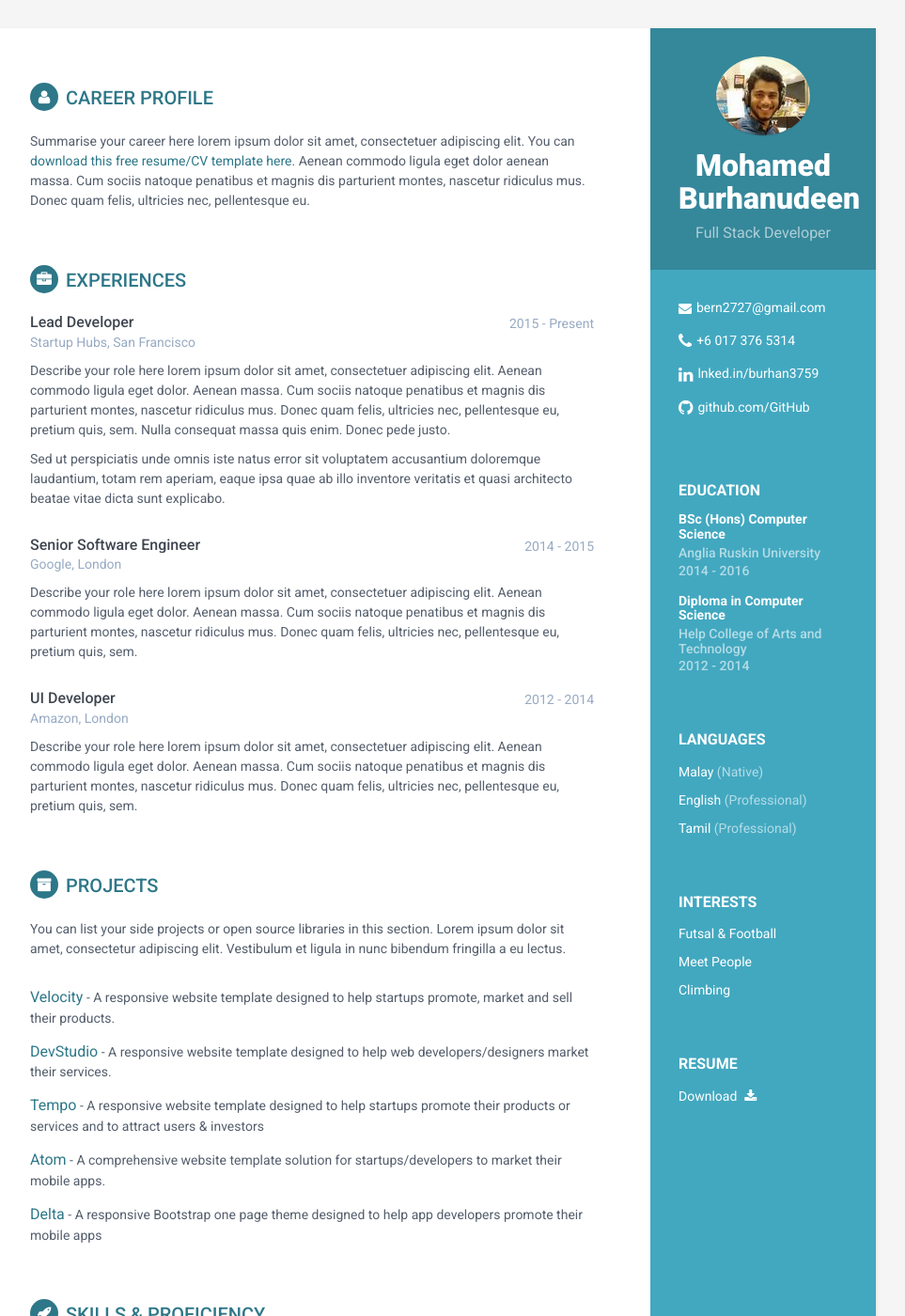
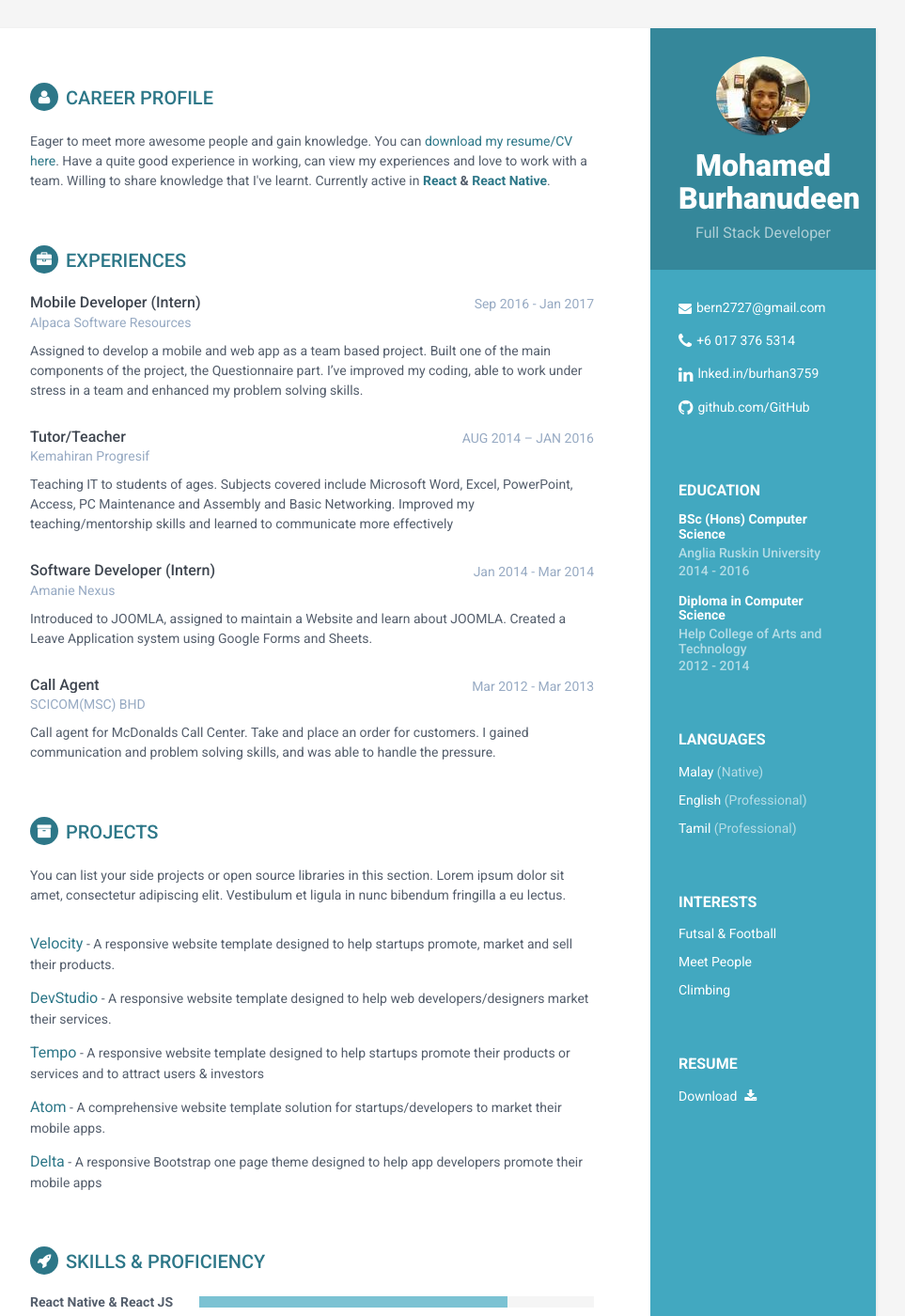
Before and after one commit to burhan3759/resume, a Jekyll site: the page built from index.html, in a window 1280 px wide and 1400 px high. Shown: the whole window at 94% size, without its empty margins (188-1151 px from the left). Built offline with Jekyll 4.4.1, drawn with Linux system fonts in a browser that asks for light colours.

Commit message:
update career profile and experiences

```diff
--- a/_includes/career-profile.html
+++ b/_includes/career-profile.html
@@ -1,6 +1,6 @@
 <section class="section summary-section">
 <h2 class="section-title"><i class="fa fa-user"></i>Career Profile</h2>
 <div class="summary">
-    <p>Summarise your career here lorem ipsum dolor sit amet, consectetuer adipiscing elit. You can <a href="#" target="_blank">download this free resume/CV template here</a>. Aenean commodo ligula eget dolor aenean massa. Cum sociis natoque penatibus et magnis dis parturient montes, nascetur ridiculus mus. Donec quam felis, ultricies nec, pellentesque eu.</p>
+    <p>Eager to meet more awesome people and gain knowledge. You can <a href="https://drive.google.com/uc?export=download&id=0B8YgG3Piiq99SmNnN1ZTRmswcDA" target="_blank">download my resume/CV here</a>. Have a quite good experience in working, can view my experiences and love to work with a team. Willing to share knowledge that I've learnt. Currently active in <strong><a href="https://facebook.github.io/react/" target="_blank">React</a> & <a href="https://facebook.github.io/react-native/" target="_blank">React Native</a></strong>.</p>
 </div><!--//summary-->
 </section><!--//section-->
--- a/_includes/experience.html
+++ b/_includes/experience.html
@@ -4,27 +4,26 @@
                 <div class="item">
                     <div class="meta">
                         <div class="upper-row">
-                            <h3 class="job-title">Lead Developer</h3>
-                            <div class="time">2015 - Present</div>
+                            <h3 class="job-title">Mobile Developer (Intern)</h3>
+                            <div class="time">Sep 2016 - Jan 2017</div>
                         </div><!--//upper-row-->
-                        <div class="company">Startup Hubs, San Francisco</div>
+                        <div class="company">Alpaca Software Resources</div>
                     </div><!--//meta-->
                     <div class="details">
-                        <p>Describe your role here lorem ipsum dolor sit amet, consectetuer adipiscing elit. Aenean commodo ligula eget dolor. Aenean massa. Cum sociis natoque penatibus et magnis dis parturient montes, nascetur ridiculus mus. Donec quam felis, ultricies nec, pellentesque eu, pretium quis, sem. Nulla consequat massa quis enim. Donec pede justo.</p>
-                        <p>Sed ut perspiciatis unde omnis iste natus error sit voluptatem accusantium doloremque laudantium, totam rem aperiam, eaque ipsa quae ab illo inventore veritatis et quasi architecto beatae vitae dicta sunt explicabo. </p>
+                        <p>Assigned to develop a mobile and web app as a team based project. Built one of the main components of the project, the Questionnaire part. I’ve improved my coding, able to work under stress in a team and enhanced my problem solving skills.</p>
                     </div><!--//details-->
                 </div><!--//item-->
 
                 <div class="item">
                     <div class="meta">
                         <div class="upper-row">
-                            <h3 class="job-title">Senior Software Engineer</h3>
-                            <div class="time">2014 - 2015</div>
+                            <h3 class="job-title">Tutor/Teacher</h3>
+                            <div class="time">AUG 2014 – JAN 2016</div>
                         </div><!--//upper-row-->
-                        <div class="company">Google, London</div>
+                        <div class="company">Kemahiran Progresif</div>
                     </div><!--//meta-->
                     <div class="details">
-                        <p>Describe your role here lorem ipsum dolor sit amet, consectetuer adipiscing elit. Aenean commodo ligula eget dolor. Aenean massa. Cum sociis natoque penatibus et magnis dis parturient montes, nascetur ridiculus mus. Donec quam felis, ultricies nec, pellentesque eu, pretium quis, sem.</p>
+                        <p>Teaching IT to students of ages.  Subjects covered include Microsoft Word, Excel, PowerPoint, Access, PC Maintenance and Assembly and Basic Networking. Improved my teaching/mentorship skills and learned to communicate more effectively</p>
 
                     </div><!--//details-->
                 </div><!--//item-->
@@ -32,13 +31,26 @@
                 <div class="item">
                     <div class="meta">
                         <div class="upper-row">
-                            <h3 class="job-title">UI Developer</h3>
-                            <div class="time">2012 - 2014</div>
+                            <h3 class="job-title">Software Developer (Intern)</h3>
+                            <div class="time">Jan 2014 - Mar 2014</div>
                         </div><!--//upper-row-->
-                        <div class="company">Amazon, London</div>
+                        <div class="company">Amanie Nexus</div>
                     </div><!--//meta-->
                     <div class="details">
-                        <p>Describe your role here lorem ipsum dolor sit amet, consectetuer adipiscing elit. Aenean commodo ligula eget dolor. Aenean massa. Cum sociis natoque penatibus et magnis dis parturient montes, nascetur ridiculus mus. Donec quam felis, ultricies nec, pellentesque eu, pretium quis, sem.</p>
+                        <p>Introduced to JOOMLA, assigned to maintain a Website and learn about JOOMLA. Created a Leave Application system using Google Forms and Sheets.</p>
+                    </div><!--//details-->
+                </div><!--//item-->
+
+                <div class="item">
+                    <div class="meta">
+                        <div class="upper-row">
+                            <h3 class="job-title">Call Agent</h3>
+                            <div class="time">Mar 2012 - Mar 2013</div>
+                        </div><!--//upper-row-->
+                        <div class="company">SCICOM(MSC) BHD</div>
+                    </div><!--//meta-->
+                    <div class="details">
+                        <p>Call agent for McDonalds Call Center. Take and place an order for customers. I gained communication and problem solving skills, and was able to handle the pressure.</p>
                     </div><!--//details-->
                 </div><!--//item-->
 
```
